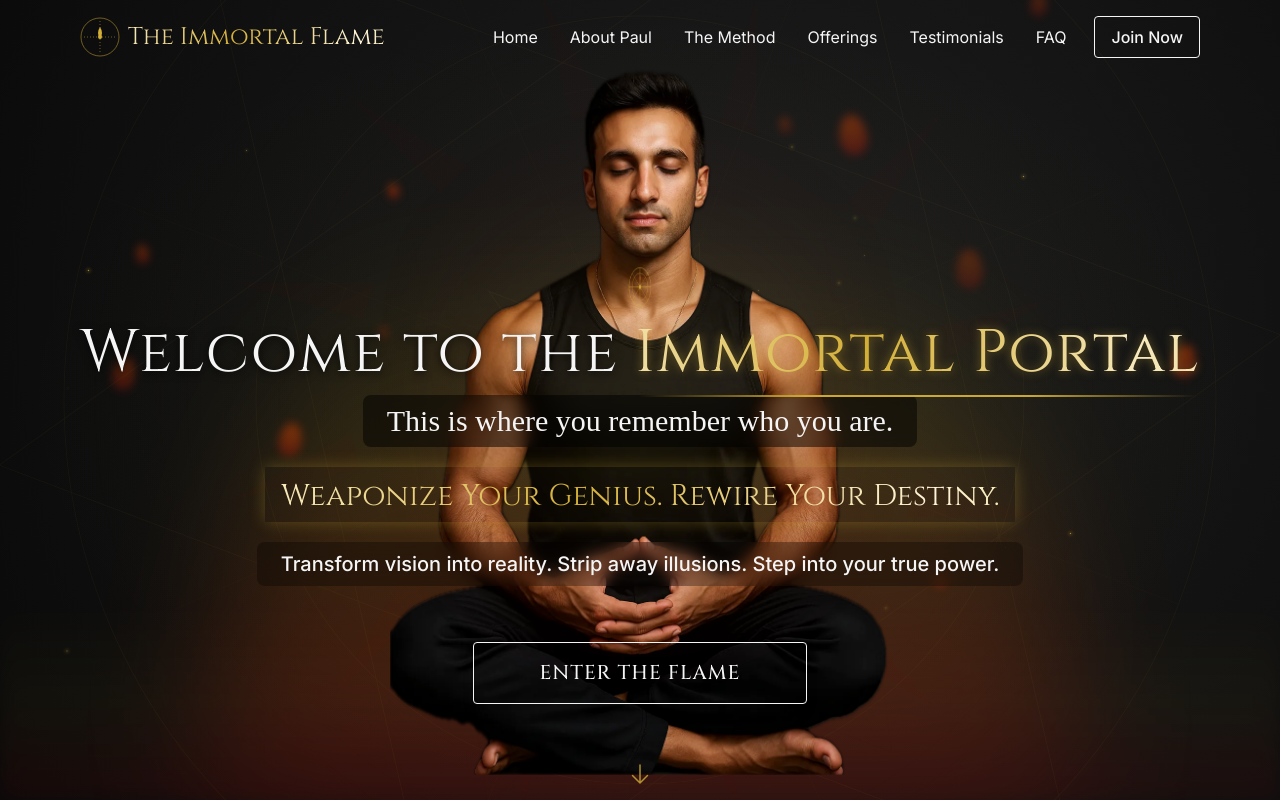
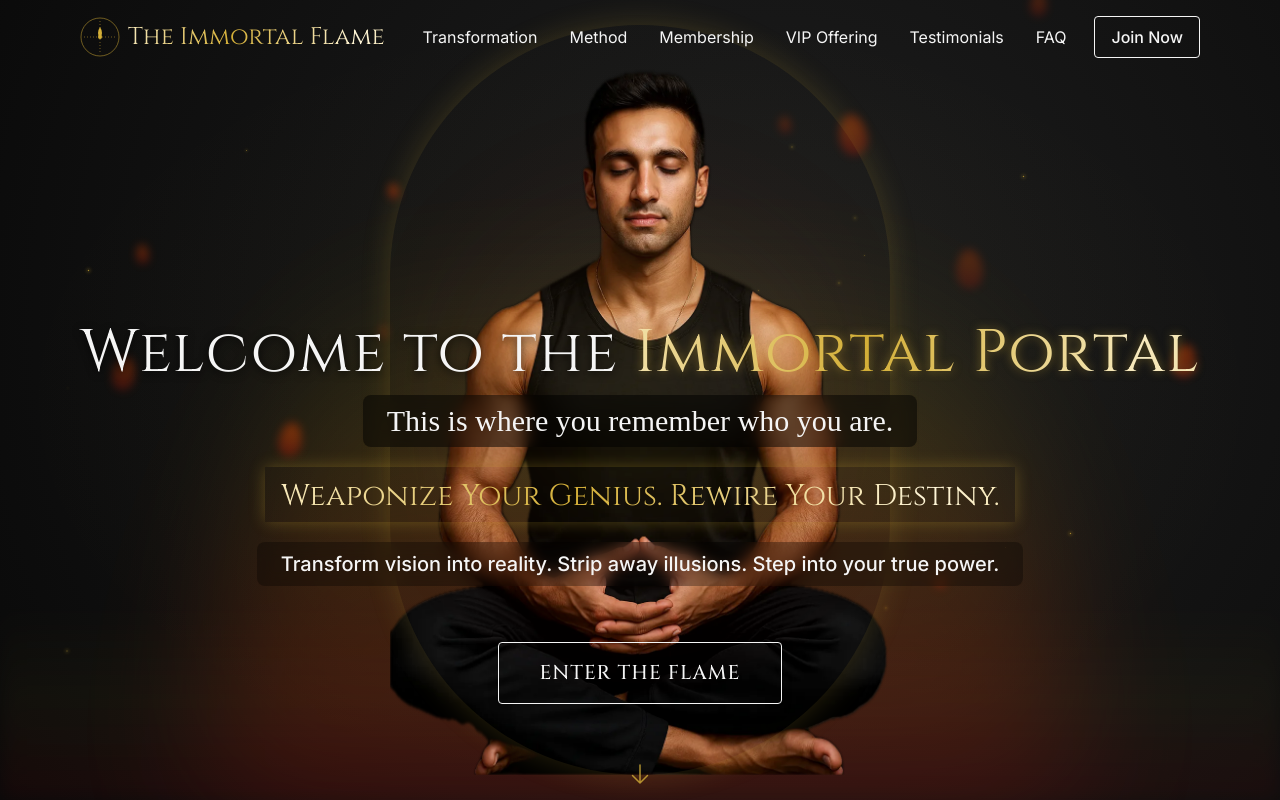
Before and after one commit to wtfbeau/immortal, a Next.js app: page /lava in a window 1280 px wide. Shown: the top 800 px of the page. Built offline with nearby package versions, Linux system fonts and the light colour scheme; a web font is replaced by a local one.

Commit message:
fixedstuff

```diff
--- a/src/app/lavaSections/FinalCtaSection.tsx
+++ b/src/app/lavaSections/FinalCtaSection.tsx
@@ -1,6 +1,6 @@
 'use client';
 
-import { useRef } from 'react';
+import { useRef, useEffect } from 'react';
 import { motion, useInView } from 'framer-motion';
 
 type FinalCTASectionProps = {
@@ -12,6 +12,21 @@ export default function FinalCTASection({
 }: FinalCTASectionProps) {
   const sectionRef = useRef(null);
   const isInView = useInView(sectionRef, { once: false, amount: 0.2 });
+
+  // Add animation to shimmer-text elements
+  useEffect(() => {
+    const shimmerElements = document.querySelectorAll('.shimmer-text');
+    shimmerElements.forEach((element) => {
+      element.animate(
+        [{ backgroundPosition: '-100% 0' }, { backgroundPosition: '200% 0' }],
+        {
+          duration: 8000,
+          iterations: Infinity,
+          easing: 'linear',
+        }
+      );
+    });
+  }, []);
 
   const containerVariants = {
     hidden: { opacity: 0 },
@@ -33,22 +48,22 @@ export default function FinalCTASection({
     },
   };
 
-  // Offering benefits
+  // Offering benefits - simplified for better scanning
   const vipBenefits = [
-    'Absolute clarity on your current situation and blocks',
+    'Crystal clear vision on your current situation',
     'A bold, specific 30-day action plan',
     'Strategic guidance from a world-class mind',
-    "Personal diagnosis of what's truly holding you back",
-    'Custom tools, practices, and recommendations',
+    'Custom tools and recommendations tailored to you',
+    "Personal diagnosis of what's holding you back",
     'Unfiltered answers to your most pressing questions',
   ];
 
   const questBenefits = [
     'Daily guidance to maintain clarity and focus',
-    'A structured 90-day system for real transformation',
+    'A structured 90-day system for transformation',
     'Community support from like-minded individuals',
-    'Weekly strategic insights on business, purpose, and performance',
-    'Tools to track your progress and celebrate victories',
+    'Weekly strategic insights on business and purpose',
+    'Tools to track your progress and celebrate wins',
     "Ongoing access to Paul's most powerful teachings",
   ];
 
@@ -58,7 +73,7 @@ export default function FinalCTASection({
       ref={sectionRef}
       className="relative py-24 md:py-28 bg-gradient-to-b from-charcoal to-black text-ivory overflow-hidden"
     >
-      {/* Ethereal background light effects - more vibrant */}
+      {/* Enhanced background effects for visual appeal */}
       <div className="absolute inset-0">
         {/* Center glow */}
         <div
@@ -89,74 +104,6 @@ export default function FinalCTASection({
             filter: 'blur(80px)',
           }}
         ></div>
-      </div>
-
-      {/* Sacred geometry background element - more visible */}
-      <div className="absolute inset-0 opacity-25">
-        <svg
-          width="100%"
-          height="100%"
-          viewBox="0 0 100 100"
-          preserveAspectRatio="none"
-        >
-          {/* Large sacred circle */}
-          <circle
-            cx="50"
-            cy="50"
-            r="45"
-            stroke="#D4AF37"
-            strokeWidth="0.2"
-            fill="none"
-          />
-          <circle
-            cx="50"
-            cy="50"
-            r="35"
-            stroke="#D4AF37"
-            strokeWidth="0.2"
-            fill="none"
-          />
-          <circle
-            cx="50"
-            cy="50"
-            r="25"
-            stroke="#D4AF37"
-            strokeWidth="0.2"
-            fill="none"
-          />
-
-          {/* Sacred triangles */}
-          <polygon
-            points="50,5 95,80 5,80"
-            stroke="#D4AF37"
-            strokeWidth="0.2"
-            fill="none"
-          />
-          <polygon
-            points="50,95 5,20 95,20"
-            stroke="#D4AF37"
-            strokeWidth="0.2"
-            fill="none"
-          />
-
-          {/* Center mandala */}
-          <circle
-            cx="50"
-            cy="50"
-            r="15"
-            stroke="#D4AF37"
-            strokeWidth="0.2"
-            fill="none"
-          />
-          <circle
-            cx="50"
-            cy="50"
-            r="5"
-            stroke="#D4AF37"
-            strokeWidth="0.2"
-            fill="none"
-          />
-        </svg>
       </div>
 
       {/* Content Container */}
@@ -197,7 +144,7 @@ export default function FinalCTASection({
             </p>
           </motion.div>
 
-          {/* Offering Cards - Side by Side with more vibrant colors */}
+          {/* Offering Cards - Side by Side with more vibrant colors and better contrast */}
           <div className="grid grid-cols-1 md:grid-cols-2 gap-8 mb-14">
             {/* VIP Activation - Gold Theme */}
             <motion.div
@@ -222,7 +169,7 @@ export default function FinalCTASection({
 
               {/* Card Content */}
               <div className="relative z-10">
-                {/* Title and Price */}
+                {/* Title and Price - More scannable */}
                 <div className="text-center mb-5">
                   <div className="bg-gold/20 py-2 px-4 rounded-sm mb-3 border-2 border-gold inline-block">
                     <h3 className="font-cinzel text-2xl md:text-3xl text-gold mb-1">
@@ -239,7 +186,7 @@ export default function FinalCTASection({
                   </div>
                 </div>
 
-                {/* Benefits */}
+                {/* Benefits - Better formatted for scanning */}
                 <div className="mb-7">
                   <h4 className="font-cinzel text-xl text-gold mb-4 text-center">
                     What You&apos;ll Gain:
@@ -280,13 +227,13 @@ export default function FinalCTASection({
                   </div>
                 </div>
 
-                {/* CTA Button */}
+                {/* CTA Button - More prominent */}
                 <div className="text-center">
                   <motion.a
                     href="https://buy.stripe.com/8wMbJB5hTeHxgYoaEE"
                     target="_blank"
                     rel="noopener noreferrer"
-                    className="inline-block px-10 py-4 bg-gradient-to-r from-gold/60 to-gold/40 border-2 border-gold text-black font-bold uppercase tracking-wider font-cintext text-lg rounded-sm transition-all duration-300 sacred-glow"
+                    className="inline-block px-10 py-4 bg-gradient-to-r from-crimson to-crimson/80 border-2 border-crimson text-ivory uppercase tracking-wider font-medium font-cinzel text-lg rounded-sm transition-all duration-300 sacred-glow"
                     whileHover={{ scale: 1.03 }}
                     transition={{ type: 'spring', stiffness: 400, damping: 10 }}
                   >
@@ -319,7 +266,7 @@ export default function FinalCTASection({
 
               {/* Card Content */}
               <div className="relative z-10">
-                {/* Title and Price */}
+                {/* Title and Price - More scannable */}
                 <div className="text-center mb-5">
                   <div className="bg-crimson/20 py-2 px-4 rounded-sm mb-3 border-2 border-crimson inline-block">
                     <h3 className="font-cinzel text-2xl md:text-3xl text-crimson mb-1">
@@ -338,7 +285,7 @@ export default function FinalCTASection({
                   </div>
                 </div>
 
-                {/* Benefits */}
+                {/* Benefits - Better formatted for scanning */}
                 <div className="mb-7">
                   <h4 className="font-cinzel text-xl text-crimson mb-4 text-center">
                     Practical Benefits:
@@ -379,7 +326,7 @@ export default function FinalCTASection({
                   </div>
                 </div>
 
-                {/* CTA Button */}
+                {/* CTA Button - More prominent */}
                 <div className="text-center">
                   <motion.a
                     href="https://buy.stripe.com/bIY9Bt39L0QHdMceUV"
@@ -396,7 +343,7 @@ export default function FinalCTASection({
             </motion.div>
           </div>
 
-          {/* Final Message */}
+          {/* Final Message - More scannable with better contrast */}
           <motion.div
             variants={itemVariants}
             className="text-center max-w-3xl mx-auto"
--- a/src/app/lavaSections/Header.tsx
+++ b/src/app/lavaSections/Header.tsx
@@ -18,12 +18,13 @@ export default function Header() {
     return () => window.removeEventListener('scroll', handleScroll);
   }, []);
 
-  // Navigation items
+  // Navigation items - updated for better user flow
   const navItems = [
-    { name: 'Home', href: '#hero' },
-    { name: 'About Paul', href: '#introduction' },
-    { name: 'The Method', href: '#method' },
-    { name: 'Offerings', href: '#offerings' },
+    { name: 'Transformation', href: '#transformation' },
+    { name: 'Method', href: '#method' },
+    { name: 'Membership', href: '#quest-offering' },
+
+    { name: 'VIP Offering', href: '#vip-activation' },
     { name: 'Testimonials', href: '#testimonials' },
     { name: 'FAQ', href: '#faq' },
   ];
@@ -90,7 +91,6 @@ export default function Header() {
                   backgroundClip: 'text',
                   WebkitTextFillColor: 'transparent',
                   display: 'inline-block',
-                  animation: 'textShimmer 8s linear infinite',
                 }}
               >
                 The Immortal Flame
@@ -112,7 +112,7 @@ export default function Header() {
               {/* CTA Button */}
               <Link
                 href="#final-cta"
-                className={`ml-2 px-4 py-2 bg-gradient-to-r from-crimson to-crimson/90 text-gold border border-gold/30 rounded-sm font-medium text-sm lg:text-base transition-all duration-300 hover:shadow-glow ${
+                className={`ml-2 px-4 py-2 bg-gradient-to-r from-crimson to-crimson/90 text-gold border border-gold/30 rounded-sm font-medium text-sm lg:text-base transition-all duration-300 hover:shadow-md ${
                   isScrolled ? 'sacred-glow' : ''
                 }`}
               >
--- a/src/app/lavaSections/HeroSection1.tsx
+++ b/src/app/lavaSections/HeroSection1.tsx
@@ -106,7 +106,7 @@ export default function HeroSection() {
       className="hero-section relative h-screen w-full overflow-hidden bg-charcoal"
       id="hero"
     >
-      {/* Darkened background for better contrast */}
+      {/* Dark overlay to improve text contrast */}
       <div className="absolute inset-0 z-0 bg-black/70"></div>
 
       {/* Mystical Background with gradient overlay */}
@@ -129,7 +129,7 @@ export default function HeroSection() {
           transition={{ duration: 20, repeat: Infinity, ease: 'easeInOut' }}
         />
 
-        {/* Subtle golden vignette overlay for luxury feel */}
+        {/* Golden vignette overlay for luxury feel */}
         <div
           className="absolute inset-0 opacity-20"
           style={{
@@ -197,175 +197,6 @@ export default function HeroSection() {
         }}
       />
 
-      {/* Portal/Sacred Geometric Element */}
-      <div className="absolute inset-0 z-5 pointer-events-none">
-        {/* Sri Yantra-inspired sacred geometry */}
-        <motion.div
-          className="absolute inset-0 flex items-center justify-center"
-          initial={{ opacity: 0, rotate: 0 }}
-          animate={{ opacity: [0.03, 0.05, 0.03], rotate: 360 }}
-          transition={{
-            opacity: { duration: 10, repeat: Infinity, ease: 'easeInOut' },
-            rotate: { duration: 120, repeat: Infinity, ease: 'linear' },
-          }}
-        >
-          <svg
-            viewBox="0 0 500 500"
-            width="150%"
-            height="150%"
-            className="absolute"
-            style={{ maxWidth: 'none' }}
-          >
-            {/* Outer circle */}
-            <circle
-              cx="250"
-              cy="250"
-              r="240"
-              stroke="#D4AF37"
-              strokeWidth="0.4"
-              fill="none"
-            />
-
-            {/* Middle circle */}
-            <circle
-              cx="250"
-              cy="250"
-              r="200"
-              stroke="#9D0B0B"
-              strokeWidth="0.2"
-              fill="none"
-            />
-
-            {/* Inner circle */}
-            <circle
-              cx="250"
-              cy="250"
-              r="160"
-              stroke="#D4AF37"
-              strokeWidth="0.4"
-              fill="none"
-            />
-
-            {/* Triangles - Sri Yantra inspired */}
-            <polygon
-              points="250,10 490,370 10,370"
-              stroke="#D4AF37"
-              strokeWidth="0.4"
-              fill="none"
-            />
-            <polygon
-              points="250,490 10,130 490,130"
-              stroke="#D4AF37"
-              strokeWidth="0.4"
-              fill="none"
-            />
-
-            {/* Inner triangles */}
-            <polygon
-              points="250,70 400,350 100,350"
-              stroke="#9D0B0B"
-              strokeWidth="0.2"
-              fill="none"
-            />
-            <polygon
-              points="250,430 100,150 400,150"
-              stroke="#9D0B0B"
-              strokeWidth="0.2"
-              fill="none"
-            />
-
-            {/* Center star */}
-            <polygon
-              points="250,180 270,230 325,230 280,260 300,315 250,285 200,315 220,260 175,230 230,230"
-              stroke="#D4AF37"
-              strokeWidth="0.5"
-              fill="none"
-            />
-
-            {/* Mystical sigil lines */}
-            <line
-              x1="10"
-              y1="250"
-              x2="490"
-              y2="250"
-              stroke="#D4AF37"
-              strokeWidth="0.2"
-            />
-            <line
-              x1="250"
-              y1="10"
-              x2="250"
-              y2="490"
-              stroke="#D4AF37"
-              strokeWidth="0.2"
-            />
-            <line
-              x1="100"
-              y1="100"
-              x2="400"
-              y2="400"
-              stroke="#D4AF37"
-              strokeWidth="0.2"
-            />
-            <line
-              x1="400"
-              y1="100"
-              x2="100"
-              y2="400"
-              stroke="#D4AF37"
-              strokeWidth="0.2"
-            />
-          </svg>
-        </motion.div>
-
-        {/* Spinning mandala elements */}
-        <motion.div
-          className="absolute inset-0 flex items-center justify-center mix-blend-overlay"
-          initial={{ rotate: 0 }}
-          animate={{ rotate: -360 }}
-          transition={{
-            rotate: { duration: 180, repeat: Infinity, ease: 'linear' },
-          }}
-        >
-          <svg
-            viewBox="0 0 500 500"
-            width="120%"
-            height="120%"
-            className="absolute opacity-5"
-            style={{ maxWidth: 'none' }}
-          >
-            {Array.from({ length: 12 }).map((_, i) => (
-              <g key={i} transform={`rotate(${i * 30} 250 250)`}>
-                <path
-                  d="M250,100 L250,30 L270,100 Z"
-                  fill="#9D0B0B"
-                  fillOpacity="0.3"
-                />
-                <path
-                  d="M250,400 L250,470 L230,400 Z"
-                  fill="#9D0B0B"
-                  fillOpacity="0.3"
-                />
-              </g>
-            ))}
-            {Array.from({ length: 24 }).map((_, i) => (
-              <circle
-                key={`circle-${i}`}
-                cx="250"
-                cy="250"
-                r={100 + i * 8}
-                stroke={i % 2 === 0 ? '#D4AF37' : '#9D0B0B'}
-                strokeWidth="0.15"
-                strokeDasharray={
-                  i % 3 === 0 ? '1 10' : i % 3 === 1 ? '5 5' : '10 1'
-                }
-                fill="none"
-              />
-            ))}
-          </svg>
-        </motion.div>
-      </div>
-
       {/* Central Hero image */}
       <motion.div
         className="absolute top-1/2 left-1/2 transform -translate-x-1/2 -translate-y-1/2 z-15 w-auto max-w-full"
@@ -409,75 +240,18 @@ export default function HeroSection() {
             priority
             className="object-contain w-full h-auto"
           />
+
+          {/* Image glow effect for better visibility */}
+          <div
+            className="absolute inset-0 rounded-full glow-effect"
+            style={{ boxShadow: '0 0 30px rgba(212,175,55,0.2)' }}
+          ></div>
         </div>
       </motion.div>
 
       {/* Hero Content - Improved contrast with background overlay */}
       <div className="absolute inset-x-0 bottom-24 sm:bottom-20 md:bottom-24 z-20 flex flex-col items-center justify-center text-center px-4 md:px-6">
-        {/* Sacred symbol above title */}
-        <motion.div
-          className="mb-4"
-          initial={{ opacity: 0, scale: 0.8 }}
-          animate={{
-            opacity: [0.7, 1, 0.7],
-            scale: [1, 1.05, 1],
-            rotateY: [0, 180, 360],
-          }}
-          transition={{
-            opacity: { duration: 3, repeat: Infinity, ease: 'easeInOut' },
-            scale: { duration: 3, repeat: Infinity, ease: 'easeInOut' },
-            rotateY: { duration: 10, repeat: Infinity, ease: 'easeInOut' },
-          }}
-        >
-          {/* Sacred symbol */}
-          <svg
-            width="40"
-            height="40"
-            viewBox="0 0 60 60"
-            fill="none"
-            xmlns="http://www.w3.org/2000/svg"
-          >
-            {/* Outer circle */}
-            <circle cx="30" cy="30" r="28" stroke="#D4AF37" strokeWidth="0.7" />
-
-            {/* Inner circle */}
-            <circle cx="30" cy="30" r="20" stroke="#D4AF37" strokeWidth="0.5" />
-
-            {/* Cross */}
-            <path d="M30 2 L30 58" stroke="#D4AF37" strokeWidth="0.7" />
-            <path d="M2 30 L58 30" stroke="#D4AF37" strokeWidth="0.7" />
-
-            {/* Diagonal crosses */}
-            <path d="M10 10 L50 50" stroke="#D4AF37" strokeWidth="0.4" />
-            <path d="M50 10 L10 50" stroke="#D4AF37" strokeWidth="0.4" />
-
-            {/* Flame center */}
-            <path d="M30,22 Q33,17 30,12 Q27,17 30,22" fill="#9D0B0B" />
-            <path
-              d="M30,22 Q27,17 30,12 Q33,17 30,22"
-              fill="#D4AF37"
-              fillOpacity="0.5"
-            />
-
-            {/* Central dot */}
-            <circle cx="30" cy="30" r="3" fill="#D4AF37" />
-
-            {/* Subtle rays */}
-            {Array.from({ length: 8 }).map((_, i) => (
-              <path
-                key={i}
-                d={`M30,30 L${30 + 15 * Math.cos((i * Math.PI) / 4)},${
-                  30 + 15 * Math.sin((i * Math.PI) / 4)
-                }`}
-                stroke="#D4AF37"
-                strokeWidth="0.3"
-                strokeDasharray="1 2"
-              />
-            ))}
-          </svg>
-        </motion.div>
-
-        {/* Main Heading - Using the sparkly gold effect from brand guidelines */}
+        {/* Main Heading - With enhanced contrast */}
         <motion.div
           initial={{ opacity: 0, y: 20 }}
           animate={{ opacity: 1, y: 0 }}
@@ -491,10 +265,8 @@ export default function HeroSection() {
             >
               Welcome to the
             </span>{' '}
-            <span className="relative">
-              {/* Sparkly gold text with shimmer for "Immortal Portal" */}
             <span
-                className="text-gold shimmer-text"
+              className="shimmer-text"
               style={{
                 background:
                   'linear-gradient(90deg, #D4AF37 0%, #fff6d9 25%, #D4AF37 50%, #fff6d9 75%, #D4AF37 100%)',
@@ -508,31 +280,10 @@ export default function HeroSection() {
             >
               Immortal Portal
             </span>
-
-              {/* Elegant golden underline effect */}
-              <motion.span
-                className="absolute -bottom-1 left-0 right-0 h-[2px]"
-                style={{
-                  background:
-                    'linear-gradient(90deg, transparent 0%, #D4AF37 30%, #D4AF37 70%, transparent 100%)',
-                  filter: 'blur(0.5px)',
-                }}
-                animate={{
-                  opacity: [0.6, 1, 0.6],
-                  width: ['95%', '100%', '95%'],
-                  left: ['2.5%', '0%', '2.5%'],
-                }}
-                transition={{
-                  duration: 5,
-                  repeat: Infinity,
-                  ease: 'easeInOut',
-                }}
-              />
-            </span>
           </h1>
         </motion.div>
 
-        {/* Enhanced subheadline with better contrast */}
+        {/* Subheadline with background for better readability */}
         <motion.div
           initial={{ opacity: 0, y: 20 }}
           animate={{ opacity: 1, y: 0 }}
@@ -594,24 +345,12 @@ export default function HeroSection() {
 
             {/* Main button */}
             <a
-              href="https://buy.stripe.com/8wMbJB5hTeHxgYoaEE"
-              target="_blank"
-              rel="noopener noreferrer"
+              href="#final-cta"
               className="relative block px-10 py-4 bg-gradient-to-r from-crimson via-crimson/90 to-crimson text-gold uppercase tracking-wider font-medium text-lg md:text-xl overflow-hidden border border-gold/30 flame-button rounded-sm shadow-lg shadow-crimson/20"
               aria-label="Enter The Flame"
             >
-              {/* Flame hover effect */}
-              <span className="absolute inset-0 w-full h-0 transition-all duration-700 ease-out bg-gradient-to-t from-gold/30 via-gold/20 to-transparent group-hover:h-full opacity-0 group-hover:opacity-100"></span>
-
-              {/* Text with hover effect */}
-              <span className="relative group-hover:text-gold/100 transition-colors duration-300 flex items-center justify-center font-cinzel">
-                <span className="mr-2 opacity-0 group-hover:opacity-100 transition-opacity duration-300">
-                  ✧
-                </span>
+              <span className="relative z-10 flex items-center justify-center font-cinzel">
                 ENTER THE FLAME
-                <span className="ml-2 opacity-0 group-hover:opacity-100 transition-opacity duration-300">
-                  ✧
-                </span>
               </span>
             </a>
           </motion.div>
```
Lines whose indentation alone changed are shown as unchanged.
